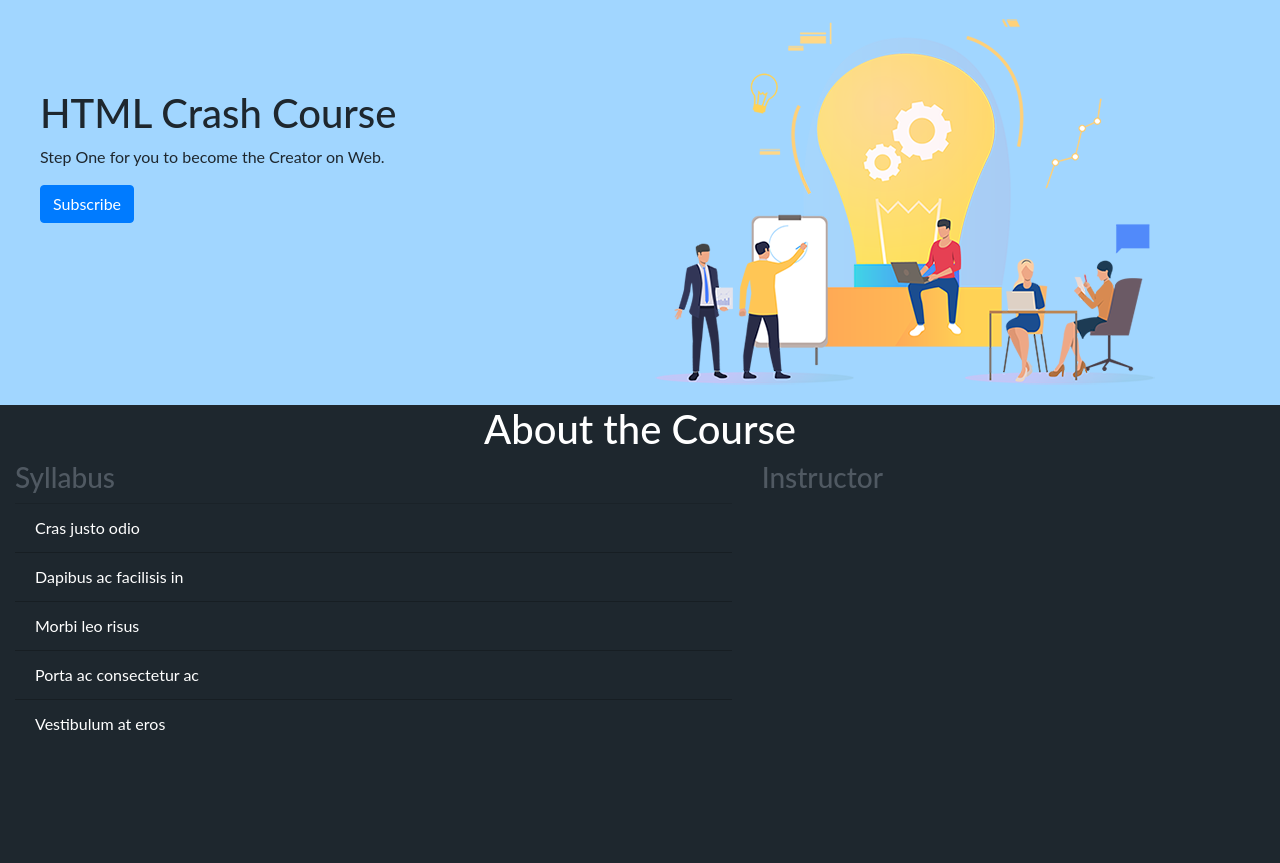
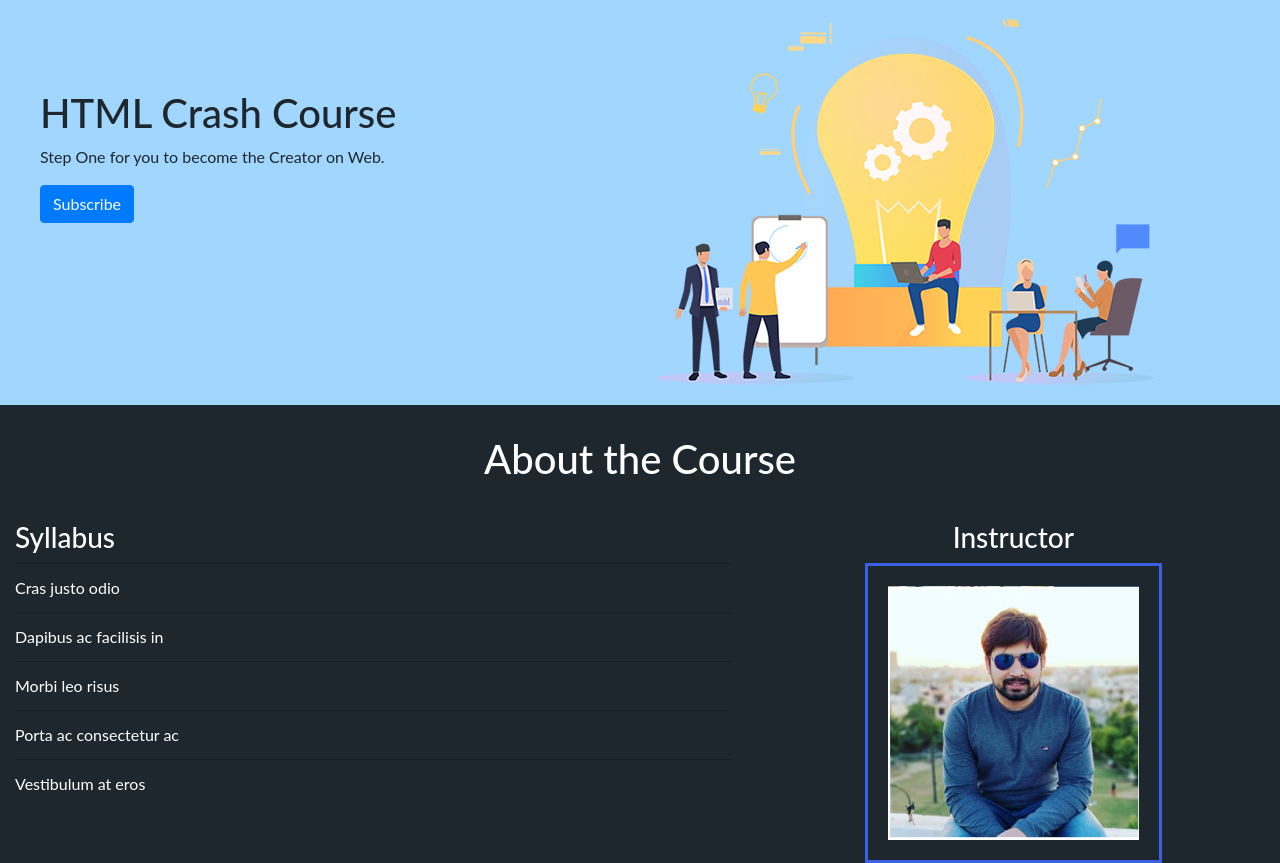
Before and after one commit to parthpanchal3399/eduGO-website, a PHP site: page /coursedetails.php in a window 1280 px wide. Shown: the part 87-950 px from the top of the page. Before the commit the page ends 817 px from the top, so only its background shows below. Run offline with PHP 8.4, Linux system fonts and the light colour scheme; some libraries are stand-ins or nearby versions.

Commit message:
coursedetails done

```diff
--- a/src/coursedetails.php
+++ b/src/coursedetails.php
@@ -32,7 +32,7 @@
         </div>
         <div class="row">
             <div class="col-7">
-                <h3>Syllabus</h3>
+                <h3 class="course-details">Syllabus</h3>
                 <ul class="list-group list-group-flush">
                     <li class="list-group-item">Cras justo odio</li>
                     <li class="list-group-item">Dapibus ac facilisis in</li>
@@ -42,7 +42,10 @@
                 </ul>
             </div>
             <div class="col-5">
-                <h3>Instructor</h3>
+                <h3 class="course-details" style="text-align: center;">Instructor</h3>
+                <div class="instructor">
+                    <img src="images/hitesh.png" alt="">
+                </div>
             </div>
         </div>
     </div>
--- a/src/css/style.css
+++ b/src/css/style.css
@@ -150,6 +150,7 @@ div.login-form button.btn {
 
 
 /*==================Navigation CSS====================*/
+
 .navigation {
     background-color: #1e272e!important;
 }
@@ -194,6 +195,7 @@ div.login-form button.btn {
 .course-about-heading{
     color: white;
     margin: auto;
+    padding: 30px;
 }
 
 #course-main-section ul.list-group{
@@ -204,5 +206,22 @@ div.login-form button.btn {
 
 
 #course-main-section  li{
+    padding-left: 0;
     list-style-type: square;
 }
+
+.course-details{
+    color: white;
+}
+
+.instructor {
+    text-align: center;
+}
+
+/* remove this stylying after cropping image */
+.instructor img{
+    height: 300px;
+    border-color: #3B60E4;
+    border-style: solid;
+    padding: 20px;
+}
--- a/src/index.php
+++ b/src/index.php
@@ -3,7 +3,6 @@
 ?>
 
 
-
 <?php
     require "footer.php"
 ?>
```
Also changed, not shown: src/index.html (deleted, +0 -66 lines), src/images/hitesh.PNG (added).
